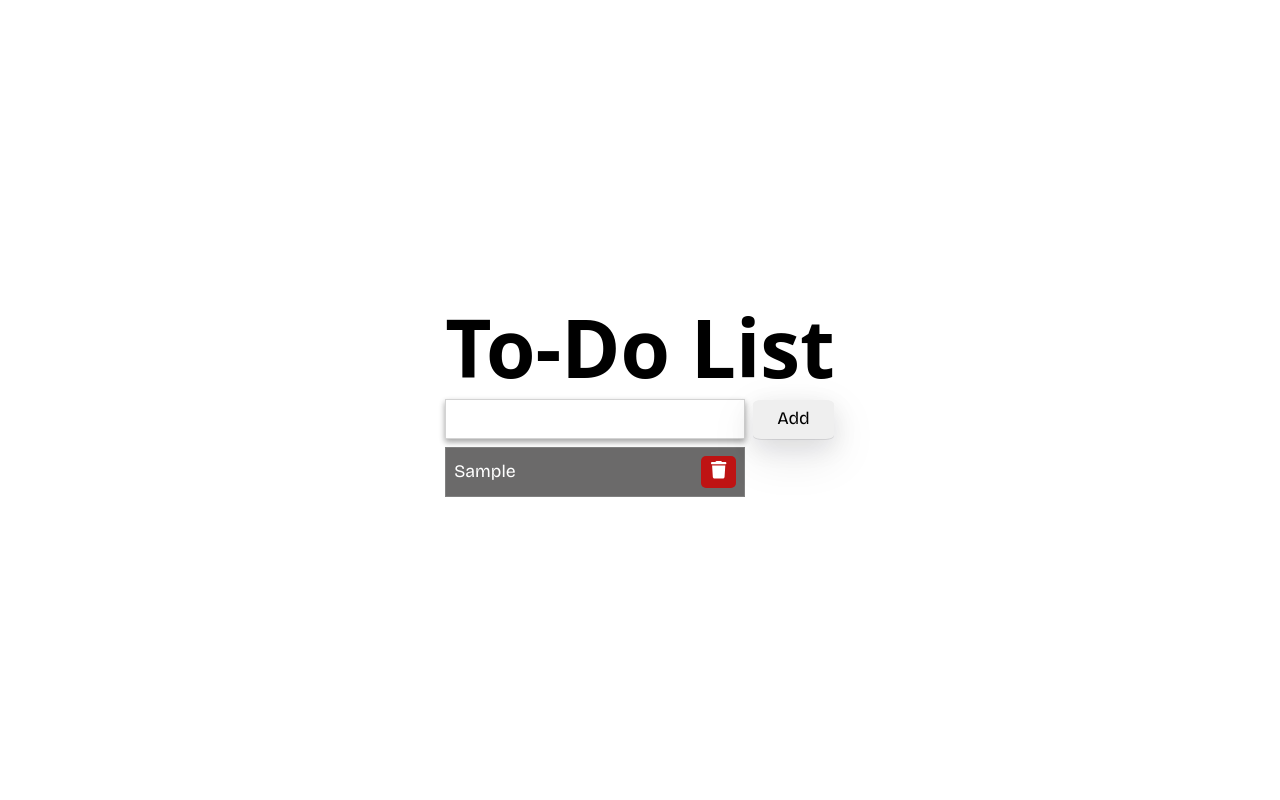
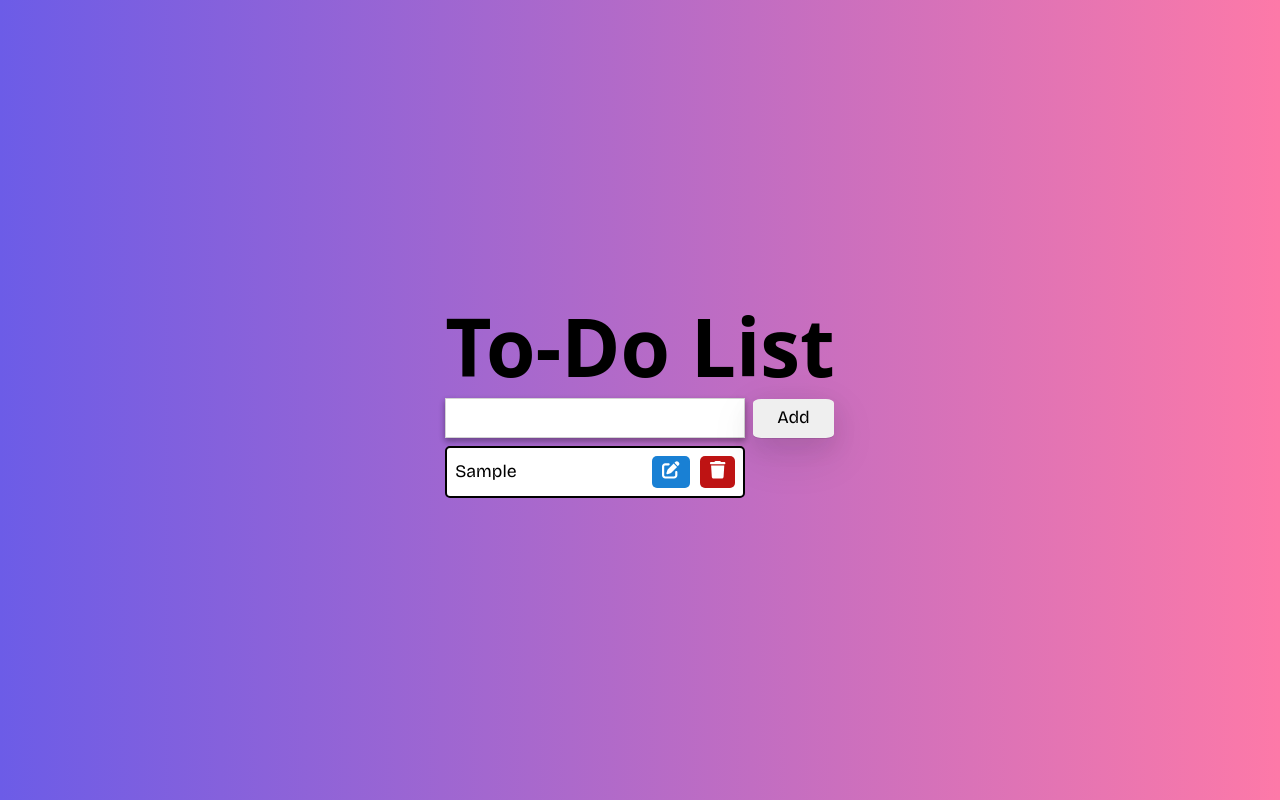
Before and after one commit to OmerAkgull/todo-dnd, a React (Vite) app: page / in a window 1280 px wide. Both pictures are taken after typing "Sample" into the empty fields and a click on the button "Add". Built offline with nearby package versions, Linux system fonts and the light colour scheme; a web font is replaced by a local one.

Commit message:
Add gradient bg

```diff
--- a/src/App.css
+++ b/src/App.css
@@ -15,6 +15,7 @@ body {
   align-items: center;
   font-family: "Bricolage Grotesque", sans-serif;
   font-size: 1.1em;
+  background: linear-gradient(to right, #6c5ce7, #fd79a8);
 }
 img,
 picture,
--- a/src/App.tsx
+++ b/src/App.tsx
@@ -3,7 +3,7 @@ import styled from "styled-components";
 import { DragDropContext, Droppable, Draggable } from "react-beautiful-dnd";
 import "./App.css";
 import { FontAwesomeIcon } from "@fortawesome/react-fontawesome";
-import { faTrash } from "@fortawesome/free-solid-svg-icons";
+import { faTrash, faPenToSquare } from "@fortawesome/free-solid-svg-icons";
 
 type Quote = {
   id: string;
@@ -30,14 +30,18 @@ const reorder = (list, startIndex, endIndex) => {
 
 const QuoteItem = styled.div`
   width: 300px;
-  border: 1px solid grey;
+  border: 2px solid black;
   margin-bottom: ${grid}px;
-  background-color: #6b6a6a;
-  color: white;
   padding: ${grid}px;
   display: flex;
   align-items: center;
   justify-content: space-between;
+  color: black;
+  background-color: white;
+  border-radius: 5px;
+  @media (max-width: 600px) {
+    width: 250px;
+  }
 `;
 
 const RemoveButton = styled.button`
@@ -61,12 +65,36 @@ const RemoveButton = styled.button`
   }
 `;
 
+const EditButton = styled.button`
+  background-color: #1980d4;
+  color: white;
+  padding: 5px 10px;
+  border: none;
+  border-radius: 5px;
+  cursor: pointer;
+  margin-left: 10px;
+  &:hover {
+    box-shadow: rgba(17, 17, 26, 0.2) 0px 1px 0px,
+      rgba(17, 17, 26, 0.2) 0px 8px 24px, rgba(17, 17, 26, 0.2) 0px 16px 48px;
+    background-color: #1150da;
+  }
+
+  &:active {
+    box-shadow: rgba(17, 17, 26, 0.3) 0px 1px 0px,
+      rgba(17, 17, 26, 0.3) 0px 4px 8px, rgba(17, 17, 26, 0.3) 0px 16px 32px;
+    background-color: #1c5bb9;
+  }
+`;
+
 const TodoInput = styled.input`
   width: 300px;
   height: 40px;
   margin-bottom: 0.5rem;
   border: 1px solid lightgrey;
   box-shadow: rgba(0, 0, 0, 0.16) 0px 3px 6px, rgba(0, 0, 0, 0.23) 0px 3px 6px;
+  @media (max-width: 600px) {
+    width: 250px;
+  }
 `;
 const AddButton = styled.button`
   margin-left: 0.5rem;
@@ -101,10 +129,15 @@ function Quote({ quote, index, onRemove }) {
           {...provided.dragHandleProps}
         >
           {quote.content}
-          <RemoveButton onClick={() => onRemove(quote.id)}>
-            {" "}
-            <FontAwesomeIcon icon={faTrash} />
-          </RemoveButton>
+          <div>
+            <EditButton>
+              <FontAwesomeIcon icon={faPenToSquare} />
+            </EditButton>
+            <RemoveButton onClick={() => onRemove(quote.id)}>
+              {" "}
+              <FontAwesomeIcon icon={faTrash} />
+            </RemoveButton>
+          </div>
         </QuoteItem>
       )}
     </Draggable>
```
